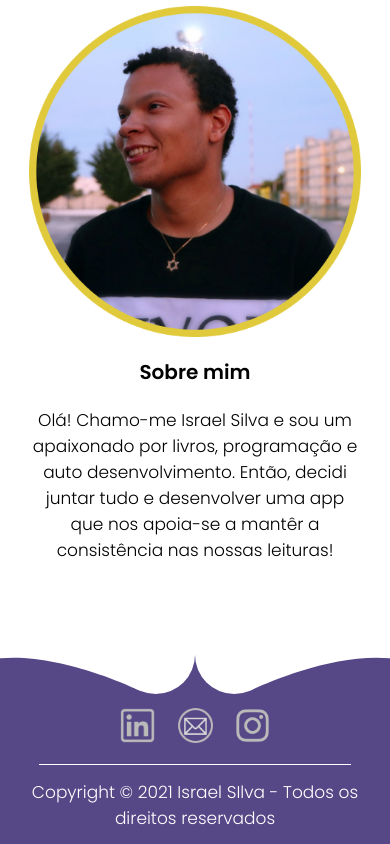
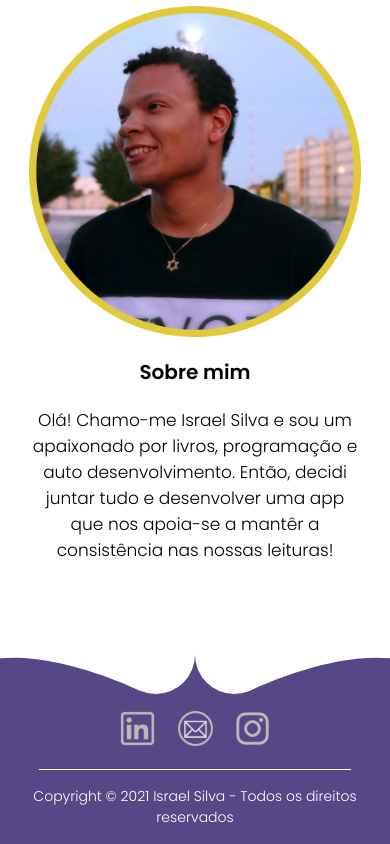
Before and after one commit to Israel-Dev/BookTime-frontend-web, a React (Create React App) app: page / in a window 390 px wide. Shown: the part 1947-2791 px from the top of the page. Built offline with nearby package versions, Linux system fonts and the light colour scheme; no server answers; the HTML template or start-up script is replaced by a standard one.

Commit message:
:lipstick: footer is responsive

```diff
--- a/src/pages/landing-page/components/Footer.styled.ts
+++ b/src/pages/landing-page/components/Footer.styled.ts
@@ -48,6 +48,16 @@ const styles = styled.footer`
         transform: rotate(180deg);
         top: -11vw;
     }
+
+    .footer-footer {
+        width: 85%;
+    }
+
+    @media (max-width: 600px) {
+        .footer-paragraph {
+            font-size: 14px;
+        }
+    }
 `;
 
 export default styles;
--- a/src/pages/landing-page/components/Footer.tsx
+++ b/src/pages/landing-page/components/Footer.tsx
@@ -43,7 +43,7 @@ const Footer = () => {
                 <span className="footer-line-span" />
                 <footer className="footer-footer">
                     <p className="footer-paragraph">
-                        Copyright © 2021 Israel SIlva - Todos os direitos
+                        Copyright © 2021 Israel Silva - Todos os direitos
                         reservados
                     </p>
                 </footer>
```
